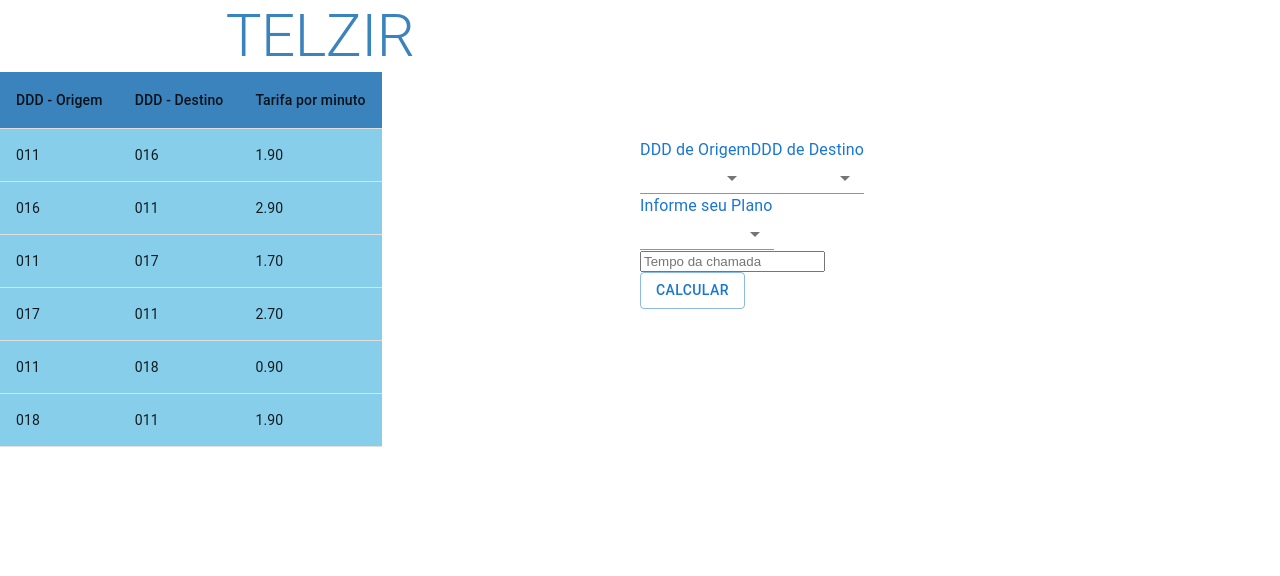
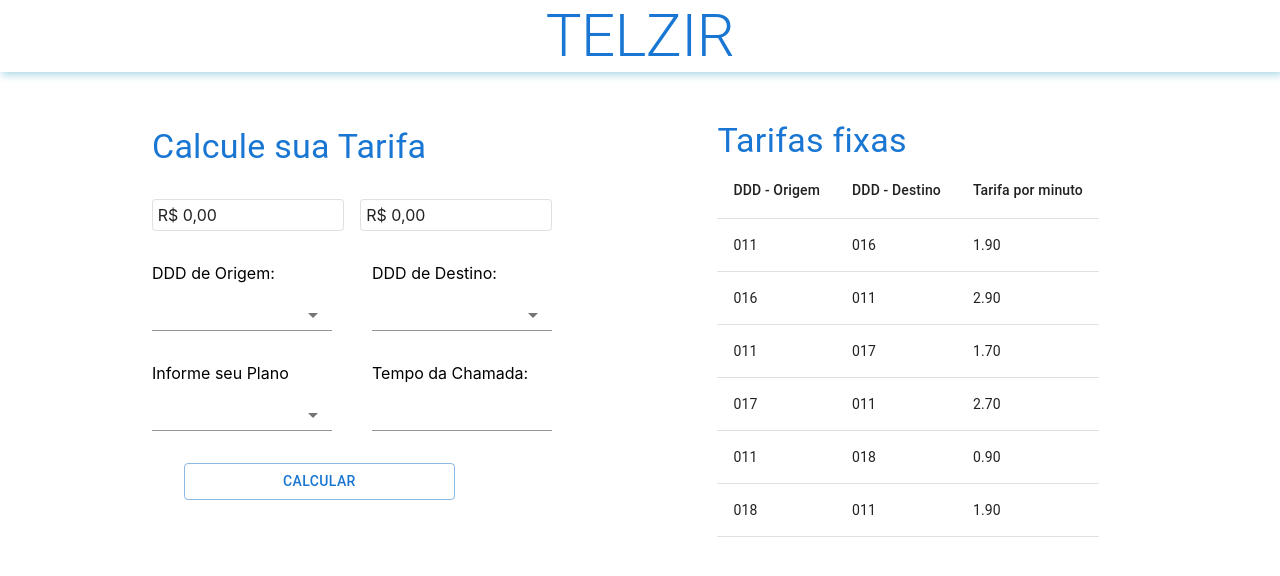
Before and after one commit to TalitaVial/telzir, a React (Create React App) app: page / in a window 1280 px wide. Shown: the top 576 px of the page. Built offline with nearby package versions, Linux system fonts and the light colour scheme; the HTML template or start-up script is replaced by a standard one.

Commit message:
feat: estlização dos componentes

```diff
--- a/src/App.js
+++ b/src/App.js
@@ -1,21 +1,33 @@
-import { Grid } from '@mui/material'
-import FormularioDeDados from './components/FormularioDeDados'
-import TableTariff from './components/TableTariff'
+import CalculadoraDeTarifa from './components/CalculadoraDeTarifa'
+import TabelaDeTarifa from './components/TabelaDeTarifa'
+import { Box, Typography } from '@mui/material'
 
 const style = {
-  grid: {
-    display: 'flex',
-    alignItems: 'center',
-    justifyContent: 'center'
-  }
+  typography: {
+    width: '100%',
+    textAlign: 'center',
+    marginBottom: '3rem',
+    boxShadow: '2px 3px 8px #add8e6'
+  },
+  box: { display: 'flex', alignItems: 'center', justifyContent: 'center' }
 }
 
 function App() {
   return (
-    <Grid sx={style.grid}>
-      <TableTariff />
-      <FormularioDeDados />
-    </Grid>
+    <>
+      <Typography
+        color="primary"
+        sx={style.typography}
+        component="h1"
+        variant="h2"
+      >
+        TELZIR
+      </Typography>
+      <Box sx={style.box}>
+        <CalculadoraDeTarifa />
+        <TabelaDeTarifa />
+      </Box>
+    </>
   )
 }
 
--- /dev/null
+++ b/src/components/CalculadoraDeTarifa.jsx
@@ -0,0 +1,92 @@
+import React, { useState } from 'react';
+import dados from '../data/dados.json';
+import planos from '../data/planos.json';
+
+import { Button, NativeSelect, Typography, Container, Card, Box, FormControl, Input} from '@mui/material';
+
+const style = {
+  container: {marginLeft: '8rem'},
+  box: {display: 'flex', marginTop: '2rem', justifyContent: 'space-between', minWidth: 400, width: '40%' },
+  card: {minWidth: 180, width: '45%', padding:'.3rem'},
+  button: {width:'50%', margin: '2rem'},
+  formControl: {minWidth: 180, width: '45%'}
+
+}
+
+
+function CalculadoraDeTarifa(){
+
+  const [tarifa, setTarifa] = useState({semPlano: 0, comPlano: 0})
+
+  const calcularTarifaSemPlano =(tarifa, tempoChamada)=>{
+    return tarifa * tempoChamada
+  }
+
+  const calcularTarifaComPlano = (tarifa, tempoPlano, tempoChamada)=>{
+
+    return tempoChamada<tempoPlano? 0 : tarifa * (tempoChamada - tempoPlano)
+  }
+
+  const handleSubmit=(e)=>{
+    e.preventDefault()
+    const tarifa = e.target['dddd'].value
+    const tempoPlano = e.target['tempoplano'].value
+    const tempoChamada = e.target['tempo'].value
+
+    const tarifaComPlano = calcularTarifaComPlano(tarifa, tempoPlano, tempoChamada)
+    const tarifaSemPlano = calcularTarifaSemPlano(tarifa, tempoChamada)
+
+    setTarifa({semPlano: tarifaComPlano, comPlano: tarifaSemPlano})
+    }
+
+  return (
+    <Container sx={style.container}>
+      <Typography color="primary"
+        component="h2"
+        variant="h4">Calcule sua Tarifa</Typography>
+      <Box sx={style.box}>
+        <Card variant='outlined' sx={style.card}>{tarifa.semPlano.toLocaleString('pt-br',{style: 'currency',currency: 'BRL'})}</Card>
+        <Card variant='outlined' sx={style.card}>{tarifa.comPlano.toLocaleString('pt-br',{style: 'currency', currency: 'BRL'})}</Card>
+      </Box>
+      <form onSubmit={handleSubmit}>
+        <Box sx={style.box}>
+          <FormControl sx={style.formControl}>
+          <label>DDD de Origem: </label>
+            <NativeSelect variant='filled' id='ddd'>
+              <option value=""></option>
+              {dados.map((dado, index) => (
+              <option key={index}>{dado.origem}</option>
+              ))}
+            </NativeSelect>
+          </FormControl>
+          <FormControl sx={style.formControl}>
+          <label>DDD de Destino: </label>
+            <NativeSelect variant='filled' id='dddd'>
+              <option value=""></option>
+              {dados.map((dado, index) => (
+              <option value={dado.valor} key={index}>{dado.destino}</option>
+              ))}
+            </NativeSelect>
+          </FormControl>
+        </Box>
+        <Box sx={style.box}>
+          <FormControl sx={style.formControl}>
+            <label>Informe seu Plano</label>
+              <NativeSelect id='tempoplano'>
+                <option value=""></option>
+                {planos.map((plano, index) => (
+                <option value={plano.tempoplano} key={index} >{plano.nome}</option>
+                ))}
+              </NativeSelect>
+          </FormControl>
+          <FormControl sx={style.formControl}>
+          <label>Tempo da Chamada: </label>
+          <Input type="number" id="tempo"></Input>
+          </FormControl>
+        </Box>
+        <Button sx={style.button} variant="outlined" type="submit">Calcular</Button>
+      </form>
+    </Container>
+  )}
+
+export default CalculadoraDeTarifa;
--- a/src/components/FormularioDeDados.jsx
+++ /dev/null
@@ -1,67 +0,0 @@
-import { Button, FormControl, NativeSelect, Typography, Grid } from '@mui/material';
-import React from 'react';
-import dados from '../data/dados.json'
-import planos from "../data/planos.json"
-
-function FormularioDeDados(){
-  const calcularTarifaSemPlano =(tarifa, tempoChamada)=>{
-    return tarifa * tempoChamada
-  }
-
-  const calcularTarifaComPlano = (tarifa, tempoPlano, tempoChamada)=>{
-
-    return tempoChamada<tempoPlano? 0 : tarifa * (tempoChamada - tempoPlano)
-  }
-
-  const handleSubmit=(e)=>{
-    e.preventDefault()
-    const tarifa = e.target['dddd'].value
-    const tempoPlano = e.target['tempoplano'].value
-    const tempoChamada = e.target['tempo'].value
-
-    calcularTarifaComPlano(tarifa, tempoPlano, tempoChamada)
-    calcularTarifaSemPlano(tarifa, tempoChamada)
-
-    }
-
-  return (
-    <Grid container >
-    <form onSubmit={handleSubmit}>
-      <Grid item>
-      <FormControl>
-        <Typography color="primary">DDD de Origem</Typography>
-          <NativeSelect variant='filled' id='ddd'>
-            <option value=""></option>
-            {dados.map((dado, index) => (
-            <option key={index}>{dado.origem}</option>
-            ))}
-          </NativeSelect>
-      </FormControl>
-      <FormControl>
-        <Typography color="primary">DDD de Destino</Typography>
-        <NativeSelect variant='filled' id='dddd'>
-          <option value=""></option>
-          {dados.map((dado, index) => (
-          <option value={dado.valor} key={index}>{dado.destino}</option>
-          ))}
-        </NativeSelect>
-      </FormControl>
-      </Grid>
-      <FormControl>
-        <Typography color="primary">Informe seu Plano</Typography>
-        <NativeSelect id='tempoplano'>
-        <option value=""></option>
-        {planos.map((plano, index) => (
-          <option value={plano.tempoplano} key={index} >{plano.plano}</option>
-        ))}
-        </NativeSelect>
-      </FormControl>
-      <Grid item>
-      <input placeholder='Tempo da chamada' type="number" id="tempo"/>
-      </Grid>
-      <Button variant="outlined" type="submit">Calcular</Button>
-    </form>
-    </Grid>
-  )}
-
-export default FormularioDeDados
--- a/src/components/TableTariff.jsx
+++ b/src/components/TabelaDeTarifa.jsx
@@ -2,18 +2,15 @@
 import {TableBody, TableCell, TableContainer, TableHead, TableRow, Typography} from '@mui/material';
 import dados from '../data/dados.json';
 
-const style = {
-  typography: {textAlign: 'center', color:'#3b83bd'},
-  tableRow: {background: '#87ceeb'},
-  tableCell: {background: '#3b83bd', textColor: '#ffffff'}
-}
 
-function TableTariff(){
+function TabelaDeTarifa(){
  return(
    <TableContainer>
-     <Typography sx={style.typography} component="h1" variant="h2">TELZIR</Typography>
+        <Typography color="primary"
+        component="h2"
+        variant="h4">Tarifas fixas</Typography>
      <TableHead>
-       <TableRow sx={style.tableCell}>
+       <TableRow>
        <TableCell >DDD - Origem</TableCell>
        <TableCell>DDD - Destino</TableCell>
        <TableCell>Tarifa por minuto</TableCell>
@@ -21,7 +18,7 @@
      </TableHead>
      <TableBody>
        {dados.map((dado, index) =>(
-        <TableRow sx={style.tableRow}>
+        <TableRow>
          <TableCell key={index}>{dado.origem}</TableCell>
           <TableCell key={index}>{dado.destino}</TableCell>
           <TableCell key={index}>{dado.valor}</TableCell>
@@ -32,4 +29,4 @@
  )
 }
 
-export default TableTariff
+export default TabelaDeTarifa;
--- a/src/data/planos.json
+++ b/src/data/planos.json
@@ -1,18 +1,18 @@
 [
   {
-    "plano": "Fale Mais 30",
+    "nome": "Fale Mais 30",
     "tempoplano": "30"
 
 
   },
   {
-    "plano": "Fale Mais 60",
+    "nome": "Fale Mais 60",
     "tempoplano": "60"
 
   },
 
   {
-    "plano":"Fale Mais 120",
+    "nome":"Fale Mais 120",
     "tempoplano": "120"
   }
 ]
```
